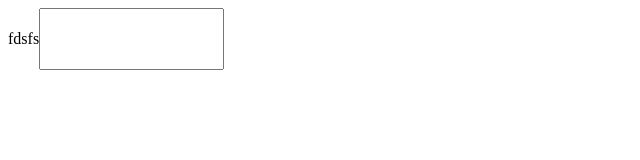
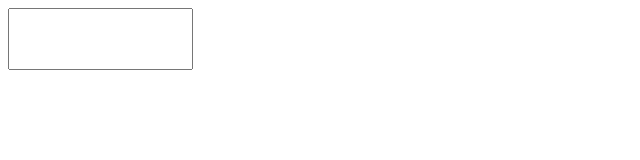
Before and after one commit to mikalaiMikhailavich/TMS_Pixema_Project, a React app: page / in a window 1280 px wide. Shown: the top 160 px of the page, without its empty margins (0-640 px from the left). Built offline with nearby package versions, Linux system fonts and the light colour scheme.

Commit message:
add: input preliminary

```diff
--- a/src/App.tsx
+++ b/src/App.tsx
@@ -3,7 +3,6 @@ import Input from "./components/input/Input";
 const App = () => {
   return (
     <div>
-      fdsfs
       <Input />
     </div>
   );
```
